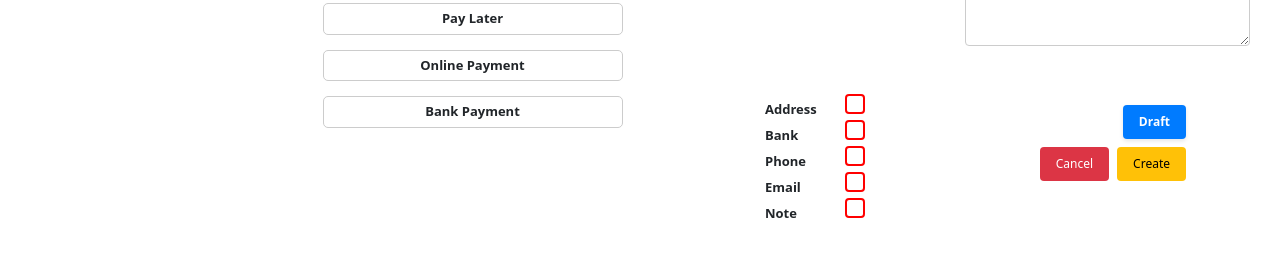
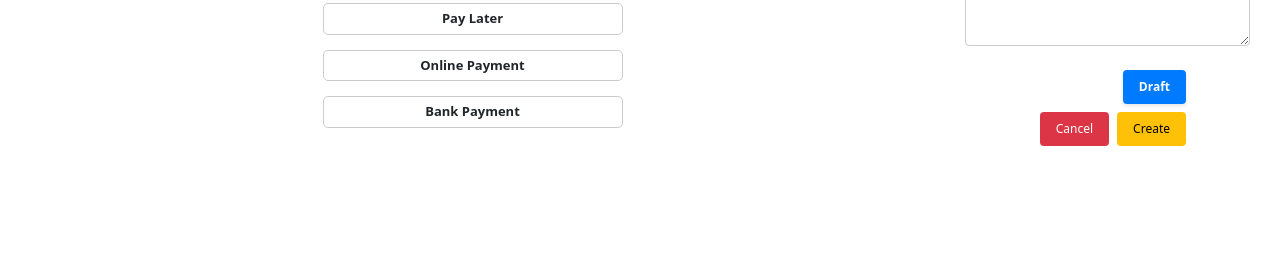
Before and after one commit to Maleeshapa/Sinha-Cabs, a React (Create React App) app in the folder frontend/: page /sales/new in a window 1280 px wide. Shown: the part 1349-1605 px from the top of the page. Built offline with nearby package versions, Linux system fonts and the light colour scheme; no server answers; sample sign-in values are in the browser's storage.

Commit message:
Refactor button alignment in NewSales component for improved layout

```diff
--- a/frontend/src/components/SalesPages/NewSales.jsx
+++ b/frontend/src/components/SalesPages/NewSales.jsx
@@ -1047,8 +1047,8 @@ const NewSales = ({ invoice }) => {
                     </div> */}
 
                 </div>
-                <div className="btn-pos mt-4 d-flex justify-content-between  align-items-center">
-                  <div className="option-invoice">
+                <div className="btn-pos mt-4 d-flex justify-content-end  align-items-center">
+                  {/* <div className="option-invoice">
                     <form action="">
                       <br />
                       <label className='invoice-type-label' htmlFor="">Address</label>
@@ -1067,7 +1067,7 @@ const NewSales = ({ invoice }) => {
                       <label className='invoice-type-label' htmlFor="">Note</label>
                       <input type="checkbox" name="note" checked={checkboxStates.note} onChange={() => handleCheckboxChange('note')} className='invoice-checkbox' />
                     </form>
-                  </div>
+                  </div> */}
                   <div className="sales-btn">
                     <div className="payment-form-button d-grid d-md-flex me-md-2 justify-content-end px-5">
                       <button className='btn btn-primary mb-2' type='submit' onClick={changeStatus} style={{ fontSize: "12px" }}>Draft</button>
```
